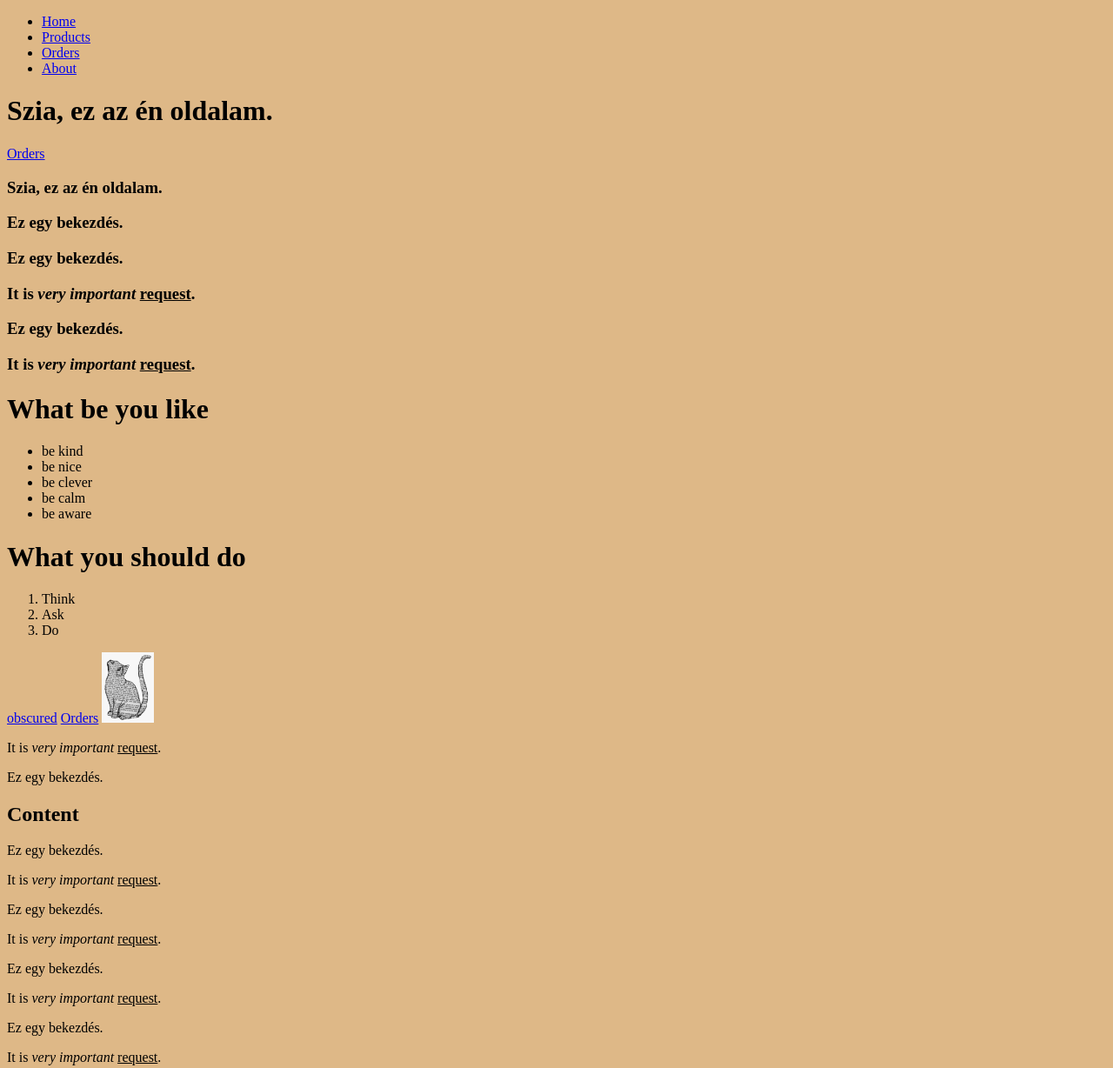
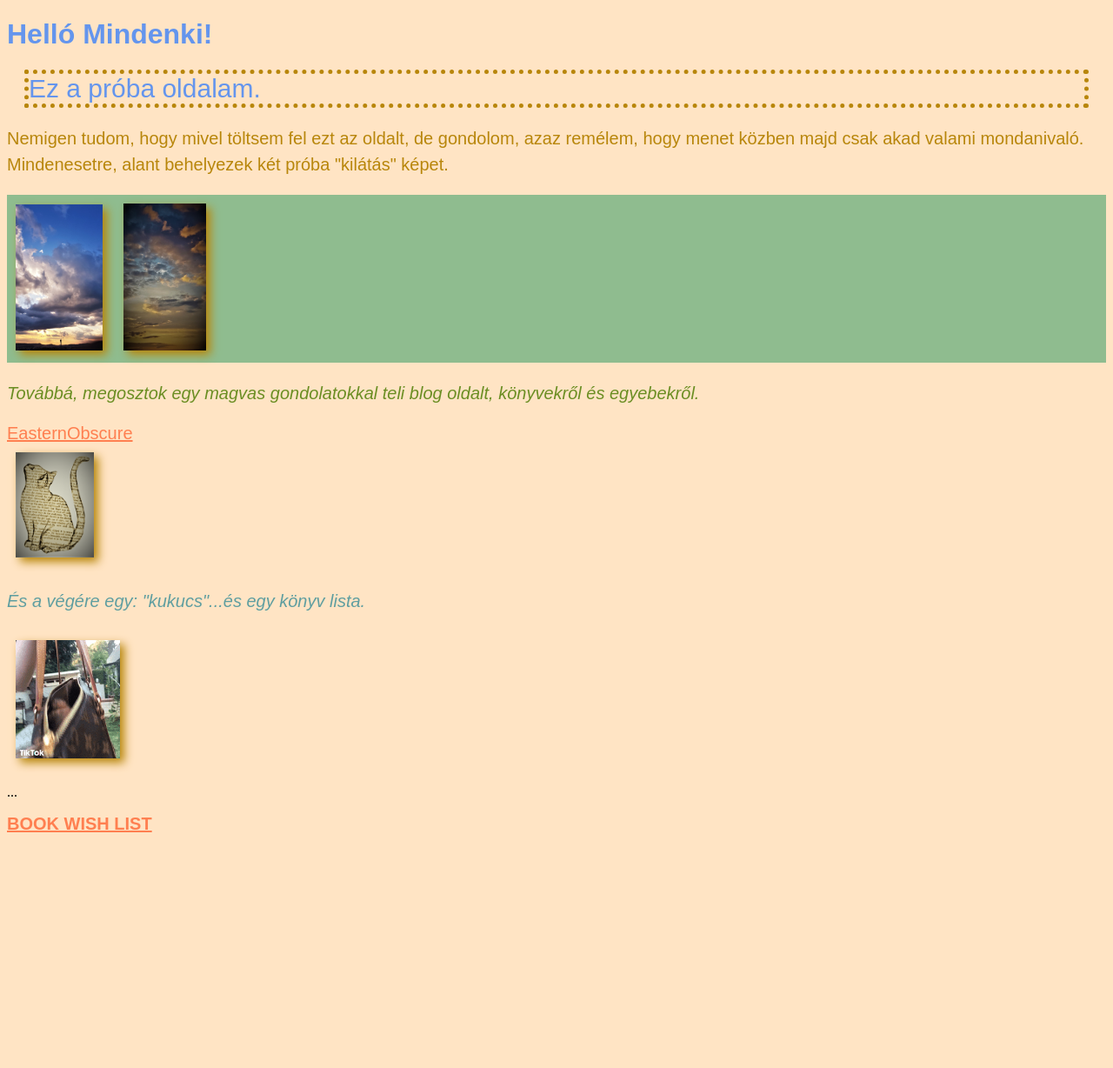
Before and after one commit to Zorgsolya/Zorgsolya.github.io, a plain HTML site: page index.html in a window 1280 px wide. Shown: the top 1228 px of the page at 87% size. After the commit the page ends 967 px from the top, so only its background shows below. Drawn offline with Linux system fonts and the light colour scheme.

Commit message:
init page again.

```diff
--- /dev/null
+++ b/css/style.css
@@ -0,0 +1,74 @@
+body {
+    background-color: bisque
+}
+
+@import url('https://fonts.googleapis.com/css2?family=Bigelow+Rules&family=Open+Sans+Condensed:wght@300&family=Open+Sans:ital,wght@0,300;1,300&family=Oswald:wght@200;300&family=Roboto:ital,wght@0,100;1,100&display=swap');
+h1 {
+    color: cornflowerblue;
+    font-family: fantasy;
+    text-align: left;
+    text-transform: initial;
+}
+
+#p{
+    color: cornflowerblue;
+    font-family: fantasy;
+    font-size: 30px;
+    margin: 10px 20px;
+    border: dotted 5px;
+    border-color: darkgoldenrod;
+}
+
+img{
+    width: 90px;
+    box-shadow: darkgoldenrod 5px 5px 10px;
+    margin: 10px;
+}
+
+#firstText {
+    color: darkgoldenrod;
+    font-size: 20px;
+    font-family: 'Oswald', sans-serif;
+    text-align: initial;
+    line-height: 30px;
+}
+
+#secondText {
+    color: olivedrab;
+    font-size: 20px;
+    font-family: 'Oswald', sans-serif;
+    font-style: italic;
+    text-align: justify;
+    line-height: 30px;
+}
+
+#picture1 {
+    width: 100px;
+    box-shadow: darkgoldenrod 5px 5px 10px;
+    margin: 10px;
+}
+
+#picture2 {
+    width: 95px;
+    box-shadow: darkgoldenrod 5px 5px 10px;
+    margin: 10px;
+}
+
+#thirdText {
+    color: cadetblue;
+    font-size: 20px;
+    font-family: 'Oswald', sans-serif;
+    font-style: italic;
+    text-align: justify;
+    line-height: 30px;
+}
+
+#picture3 {
+    width: 120px;
+    box-shadow: darkgoldenrod 5px 5px 10px;
+    margin: 10px;
+}
+
+.img-div{
+    background-color: darkseagreen;
+    }
--- a/index.html
+++ b/index.html
@@ -1,117 +1,48 @@
 <!DOCTYPE html>
 <html lang="en">
+
 <head>
     <meta charset="UTF-8">
     <meta name="viewport" content="width=device-width, initial-scale=1.0">
-    <title>Egy oldal</title>
+    <title>Borsó oldal</title>
+
+    <link rel="stylesheet" href="css/style.css">
 </head>
-<body style="background-color:burlywood;">
-    <ul>
-        <li>
-            <a href="/">Home</a>
-        </li>
-        <li>
-            <a href="/pages/products.html">Products</a>
-        </li>
-        <li>
-            <a href="/pages/orders.html">Orders</a>
-        </li>
-        <li>
-            <a href="/About.html">About</a>
-        </li>
-    </ul>
 
-    <h1>
-       Szia, ez az én oldalam.
-    </h1>
-    <a href="pages/Orders.html">Orders</a>
-    <h3>
-        Szia, ez az én oldalam.
-    </h31>
-    <p>
-        Ez egy bekezdés.
-    </p>
-    <p>
-        Ez egy bekezdés.
-    </p>
-    <p>It is <em>very important</em> <u>request</u>.</p>
-    <p>
-        Ez egy bekezdés.
-    </p>
-    <p>It is <em>very important</em> <u>request</u>.</p>
-    <h1>What be you like</h1>
-    <ul>
-        <li>be kind</li>
-        <li>be nice</li>
-        <li>be clever</li>
-        <li>be calm</li>
-        <li>be aware</li>
-    </ul>
-    <h1>What you should do</h1>
-    <ol>
-        <li>Think</li>
-        <li>Ask</li>
-        <li>Do</li>
-    </ol>
+<body>
+    <h1>Helló Mindenki!</h1>
+    <p id="p">Ez a próba oldalam.</p>
+    <p id="firstText">Nemigen tudom, hogy mivel töltsem fel ezt az oldalt, de gondolom, azaz remélem, hogy menet közben majd csak akad valami mondanivaló. Mindenesetre, alant behelyezek két próba "kilátás" képet.</p>
 
-    <a href="http://easternobscure.blogspot.com/2019/12/a-sved-kozmondasok-igazsagarol.html">
-    obscured</a>
+<div class="img-div">
+    <img id="picture1" src="img/felhőváros 2.jpg" alt="fváros">
+    <img id="picture2" src="img/felhő.jpg" alt="felhő">
+</div>
 
-    <a href="pages/orders.html">Orders</a>
+    <p id="secondText"> Továbbá, megosztok egy magvas gondolatokkal teli blog oldalt, könyvekről és egyebekről.</p>
 
-    <a target="balnk" href="http://easternobscure.blogspot.com/2019/">
-    <img width="60"src="IMG\325-3251525_zelius-on-redbubble-draw-a-cat-looking-up.png" alt="cats">
-</a>
-
-    </p>
-    <p>It is <em>very important</em> <u>request</u>.</p>
-    <p>
-        Ez egy bekezdés.
+    <a href="http://easternobscure.blogspot.com/"> EasternObscure</a>
 
 
-    <h2 id="content">Content</h2>
-    <p>
-        Ez egy bekezdés.
-    </p>
-    <p>It is <em>very important</em> <u>request</u>.</p>
-    <p>
-        Ez egy bekezdés.
-    </p>
-    <p>It is <em>very important</em> <u>request</u>.</p>
-    <p>
-        Ez egy bekezdés.
-    </p>
-    <p>It is <em>very important</em> <u>request</u>.</p>
-    <p>
-        Ez egy bekezdés.
-    </p>
-    <p>It is <em>very important</em> <u>request</u>.</p>
-    <p>
-        Ez egy bekezdés.
-    </p>
-    <p>It is <em>very important</em> <u>request</u>.</p>
-    <p>
-        Ez egy bekezdés.
-    </p>
-    <p>It is <em>very important</em> <u>request</u>.</p>
-    <p>
-        Ez egy bekezdés.
-    </p>
-    <p>It is <em>very important</em> <u>request</u>.</p>
-    <p>
-        Ez egy bekezdés.
-    </p>
-    <p>It is <em>very important</em> <u>request</u>.</p>
-    <p>
-        Ez egy bekezdés.
-    </p>
-    <p>It is <em>very important</em> <u>request</u>.</p>
-    <p>
-        Ez egy bekezdés.
-    </p>
-    <p>It is <em>very important</em> <u>request</u>.</p>
+    <a target="blank" href="http://easternobscure.blogspot.com/"><br><img src="img/draw-a-cat-looking-up.png" alt="cat"></a>
 
-    <img src="IMG/2020-06-23.gif" alt="kukucs">
+    <p id="thirdText"> És a végére egy: "kukucs"...és egy könyv lista.</p>
+
+    <img id="picture3" src="img/2020-06-23.gif" alt="kukucs">
+
+    <P></b>...<b></P>
+
+
+    <a href="/book list.html">BOOK WISH LIST</a>
+    <style>
+        a{
+        color:coral;
+        font-family: Arial, Helvetica, sans-serif;
+        font-size: 20px;
+    }
+    </style>
+
 
 </body>
+
 </html>
```
Also changed, not shown: About.html (deleted, +0 -62 lines), book list.html (added, +47 -0 lines), pages/orders.html (deleted, +0 -26 lines), pages/products.html (deleted, +0 -25 lines), IMG/Parlament 2.jpg (added), IMG/Parlament.jpg (added), IMG/Szabadság híd.jpg (added), IMG/Szösz.jpg (added), IMG/Tata 2.jpg (added), IMG/draw-a-cat-looking-up.png (added), IMG/felhő.jpg (added), IMG/felhőváros 2.jpg (added), css/fonts/Galada-Regular.ttf (added), css/fonts/OFL.txt (added), 3 other files.
